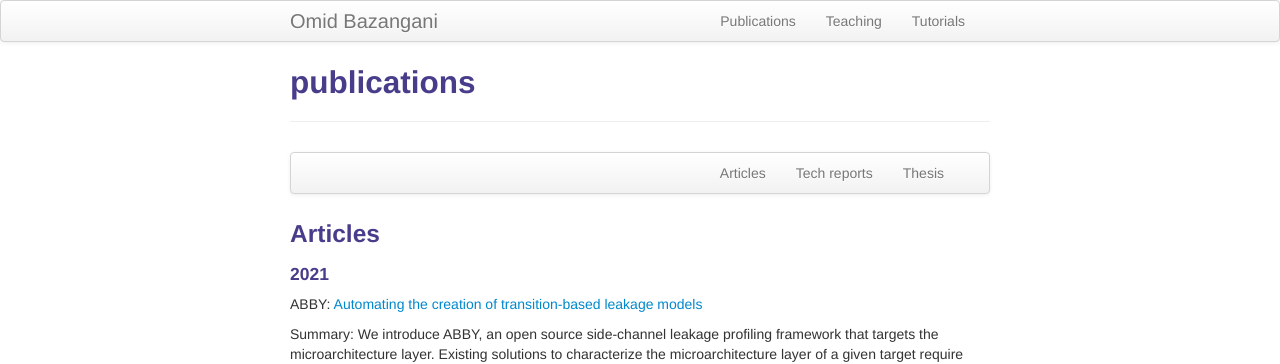
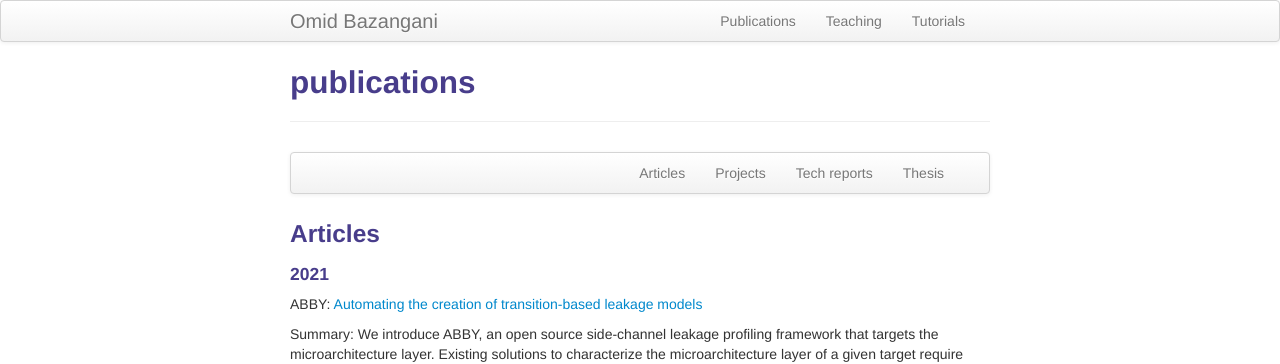
Before and after one commit to Omidbazangani/Omidbazangani.github.io, a Jekyll site: the page built from pubs.md, in a window 1280 px wide. Shown: the top 364 px of the page. Built offline with Jekyll 4.4.1, drawn with Linux system fonts in a browser that asks for light colours.

Commit message:
edite  Publications and main page menu

```diff
--- a/pubs.md
+++ b/pubs.md
@@ -12,8 +12,10 @@ description: Omid Bazangani's publications
         <!--<li><a href="#editorials">editorials</a></li> -->
         <!--<li><a href="#letters">letters</a></li> -->
         <!--<li><a href="#chapters">chapters</a></li> -->
+			<li><a href="#thesis">Projects</a></li>
             <li><a href="#techreports">Tech reports</a></li>
             <li><a href="#thesis">Thesis</a></li>
+
         </ul>
     </div>
 </div>
```
